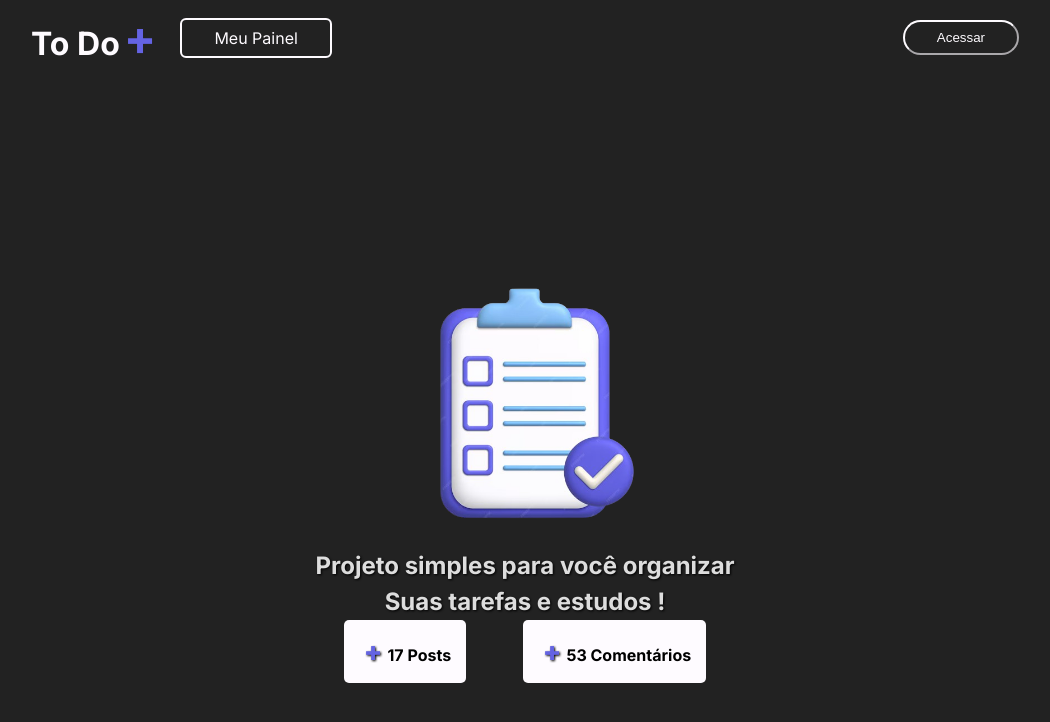
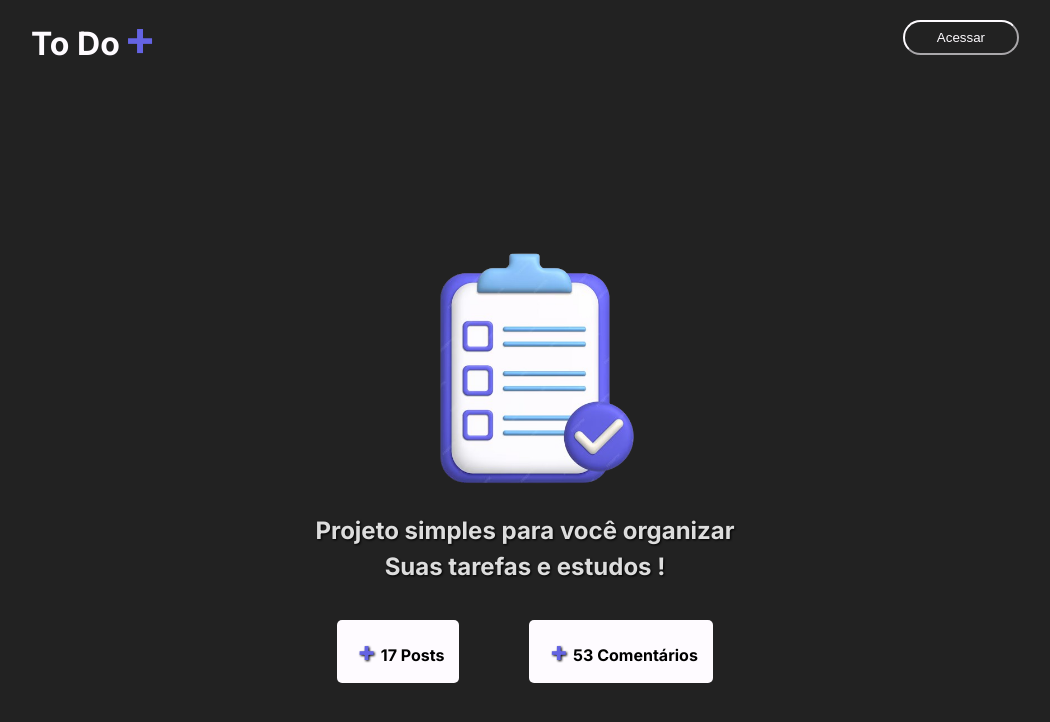
Before and after one commit to LeandroDukievicz/next-todo-list, a Next.js app: page / in a window 1280 px wide. Shown: the top 722 px of the page, without its empty margins (115-1165 px from the left). Built offline with nearby package versions, Linux system fonts and the light colour scheme; no server answers.

Commit message:
📦 FEAT: add new feature about session

```diff
--- a/src/app/page.tsx
+++ b/src/app/page.tsx
@@ -29,7 +29,7 @@ export default function Home(){
               <span className={styles.plus}>+</span><span>17 Posts</span>
             </section>
             <section className={styles.box}>
-            <span className={styles.plus}>+</span><span>53 Comentários</span>
+              <span className={styles.plus}>+</span><span>53 Comentários</span>
             </section>
           </div>
         </div>
--- a/src/components/header/page.tsx
+++ b/src/components/header/page.tsx
@@ -19,10 +19,11 @@ export function Header(){
                         </h1>
                     </Link>
 
-                    <Link className={styles.myPanel} href="/dashboard">
-                                    Meu Painel
-                    </Link>
-
+                    {session?.user && (
+                        <Link className={styles.myPanel} href="/dashboard">
+                            Meu Painel
+                        </Link>
+                    )}
                 </nav>
 
                 { status ==="loading" ? (
--- a/styles/page.module.css
+++ b/styles/page.module.css
@@ -40,6 +40,7 @@
 .box{
     background-color: #fefbff;
     padding: 15px;
+    margin: 35px;
     border-radius:5px ;
     transition: transform 0.5s;
 
```
